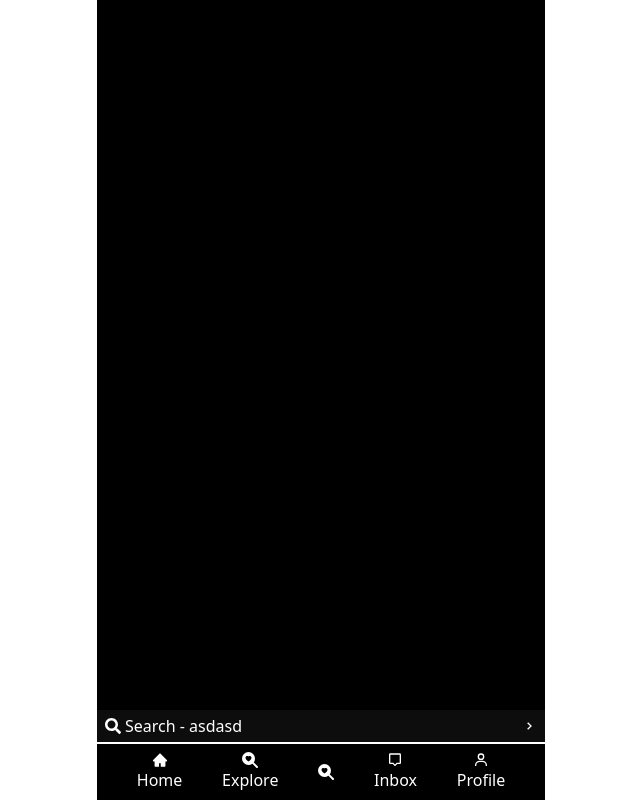
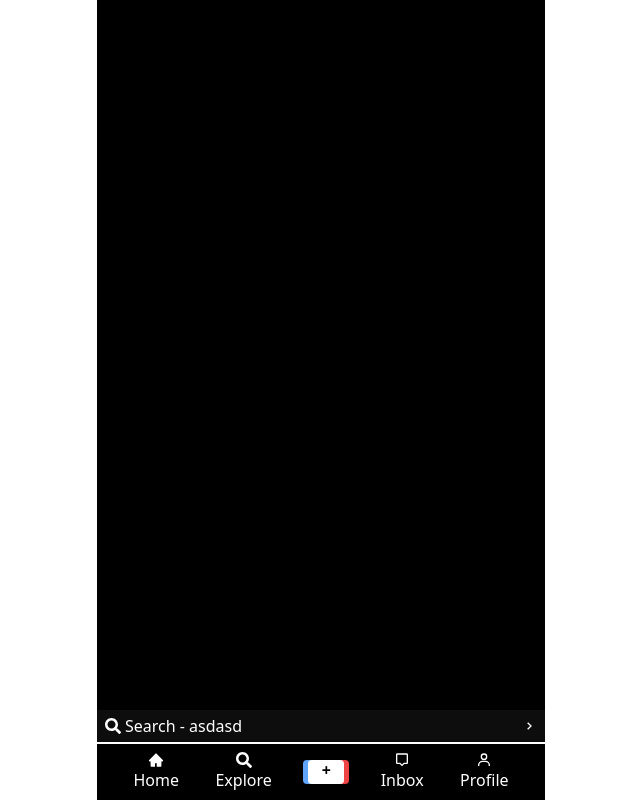
Before and after one commit to jeflugo/tiktok-plus-client, a React (Vite) app: page /profile in a window 1280 px wide. Shown: the whole page, without its empty margins (319-959 px from the left). Built offline with nearby package versions, Linux system fonts and the light colour scheme.

Commit message:
create button added

```diff
--- a/src/components/Navigation.tsx
+++ b/src/components/Navigation.tsx
@@ -20,7 +20,7 @@ const NAVIGATION_LINKS: TLink[] = [
 	},
 	{
 		name: 'Explore',
-		Icon: BsSearchHeartFill,
+		Icon: FaSearch,
 		link: '/explore',
 	},
 	{
@@ -57,12 +57,20 @@ export default function Navigation() {
 			)}
 			<div className='border-t-2 border-white bg-black text-white py-2'>
 				<div className='flex justify-evenly items-center'>
-					{NAVIGATION_LINKS.map(({ name, Icon, link }, index) => {
-						if (index === 2)
+					{NAVIGATION_LINKS.map(({ name, Icon, link }) => {
+						if (name === 'Create')
 							return (
 								<div>
 									<Link to={link}>
-										<Icon />
+										<div className='relative'>
+											<div className='h-6 w-9 absolute bg-blue-400 top-0 left-0 ml-[-5px] rounded' />
+											<div className='bg-white text-black w-9 rounded font-bold relative h-6 z-10'>
+												<div className='absolute top-[-2px] w-full text-center'>
+													+
+												</div>
+											</div>
+											<div className='h-6 w-9 absolute bg-red-500  top-0 right-0 mr-[-5px] rounded' />
+										</div>
 									</Link>
 								</div>
 							)
```
